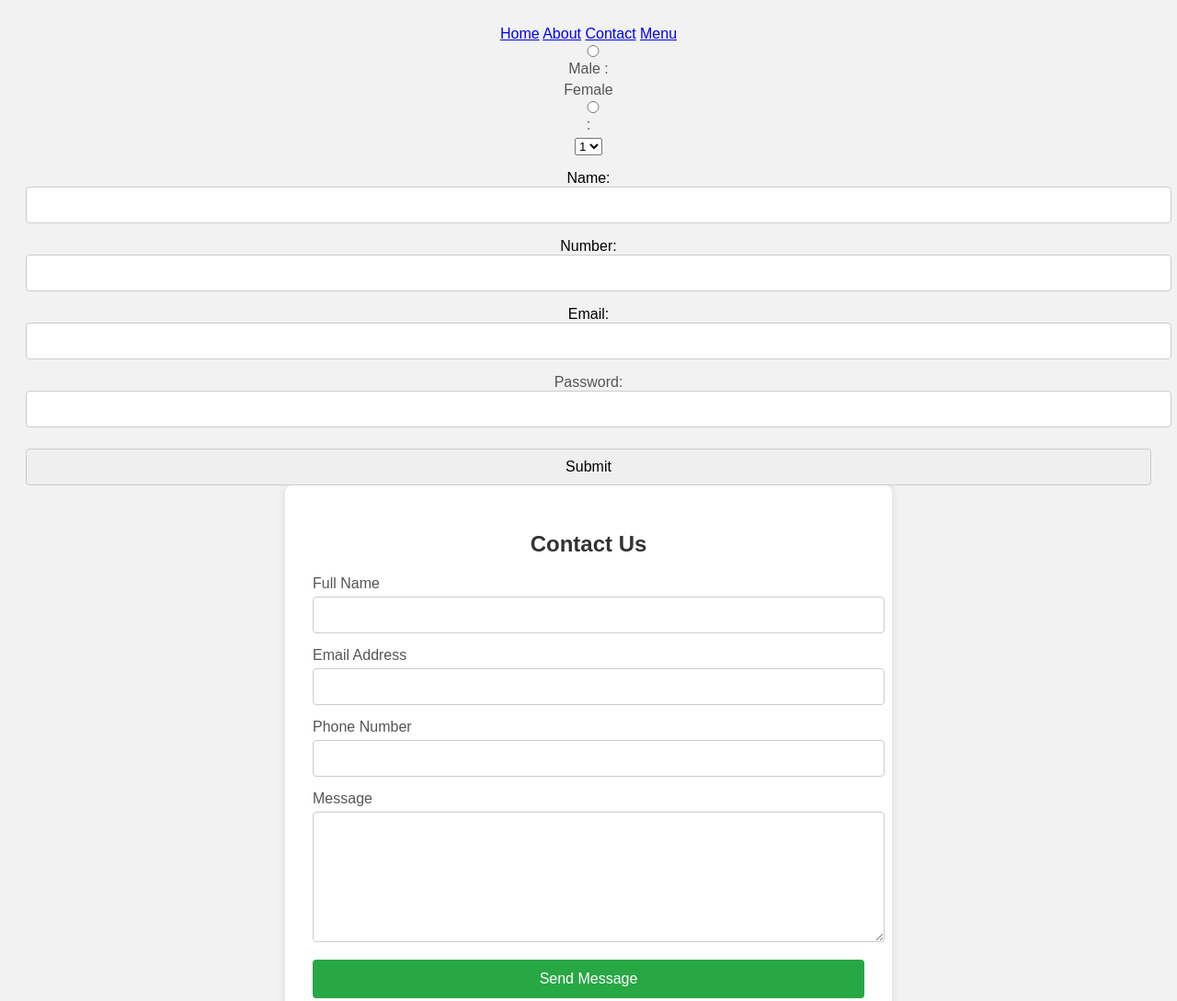
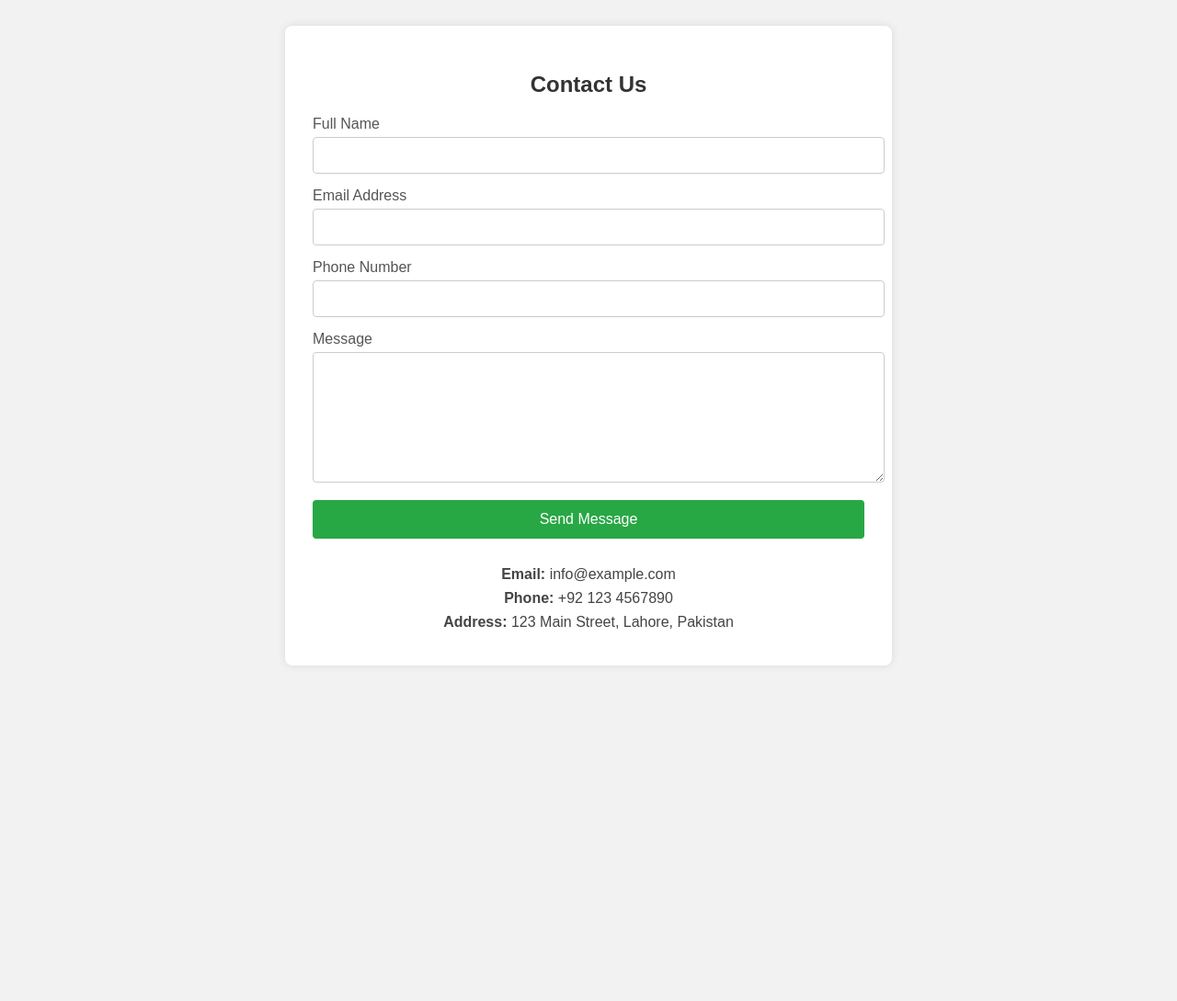
Before and after one commit to Ahmadhaker-25/ar, a plain HTML site: page login.html in a window 1280 px wide. Shown: the top 1089 px of the page at 92% size. After the commit the page ends 800 px from the top, so only its background shows below. Drawn offline with Linux system fonts and the light colour scheme.

Commit message:
remove update

```diff
--- a/login.html
+++ b/login.html
@@ -1,62 +1,4 @@
-<!DOCTYPE html>
-<html lang="en">
 
-<head>
-    <meta charset="UTF-8">
-    <meta name="viewport" content="width=device-width, initial-scale=1.0">
-    <title>Login Page</title>
-</head>
-
-<body>
-    <center>
-        <a href="./index.html">Home</a>
-        <a href="./about.html">About</a>
-        <a href="./contact.html">Contact</a>
-        <a href="./menu.html">Menu</a>
-
-        <form action="home.html">
-
-        <label for="m">
-            <input type="radio" name="Gender" id="m" value="m">Male :
-        </label>
-
-
-        <label for="f">
-            Female<input type="radio" name="Gender" id="f" value="f">:
-        </label>
-
-        <select name="" id="">
-            <option value="1">1</option>
-            <option value="2">2</option>
-            <option value="3">3</option>
-            <option value="4">4</option>
-            <option value="5">5</option>
-
-        </select>
-
-
-        <form action="">
-            <p>
-                Name:
-                <input type="text">
-            </p>
-            <p>
-                Number:
-                <input type="number">
-            </p>
-            <p>
-                Email:
-                <input type="email" >
-            </p>
-            <label for="pass">
-                Password:
-                <input type="password" id="pass">
-            </label>
-        </form>
-        <br>
-        <input type="submit" name="submit" >
-    </center>
-    </form>
     <!DOCTYPE html>
 <html lang="en">
 <head>
```
